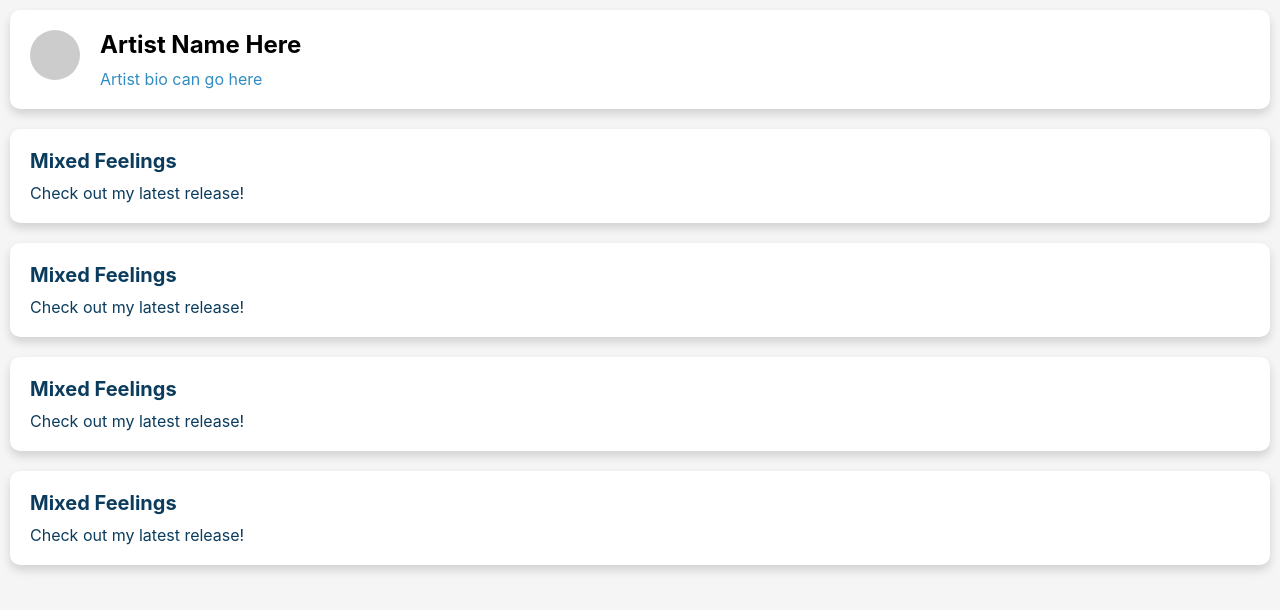
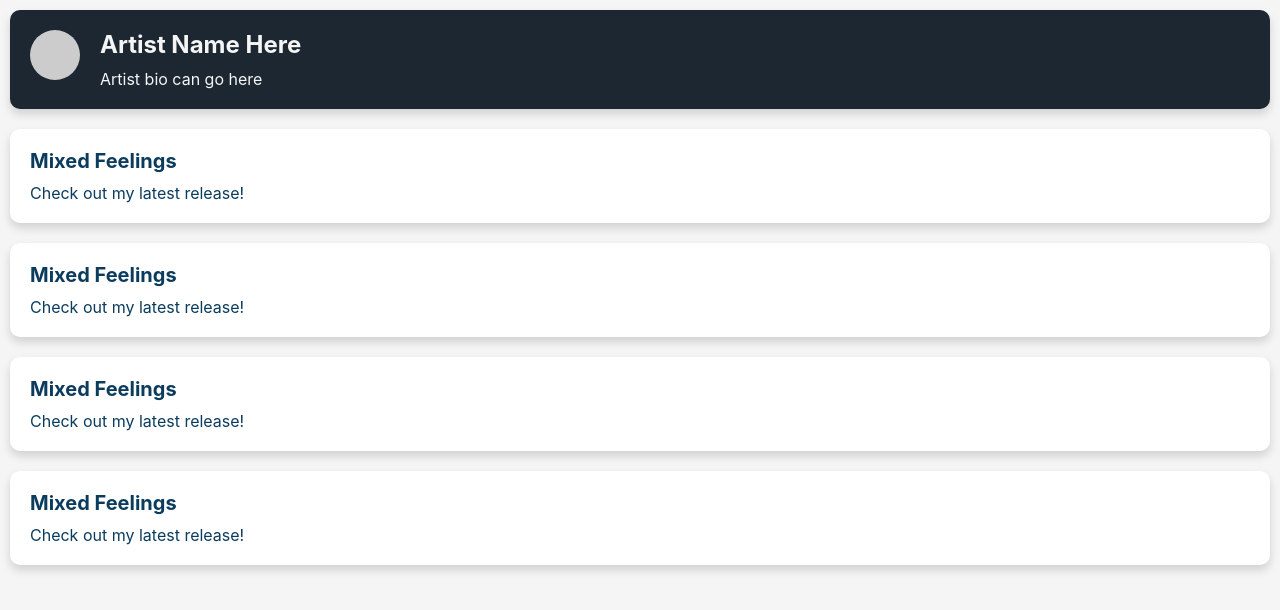
Before and after one commit to savoydev/biocard, a React (Create React App) app: page / in a window 1280 px wide. Shown: the top 610 px of the page. Built offline with nearby package versions, Linux system fonts and the light colour scheme.

Commit message:
changed colors

```diff
--- a/src/components/UserCard.js
+++ b/src/components/UserCard.js
@@ -3,7 +3,7 @@ import styled from "styled-components";
 import COLORS from "../constants/Colors";
 
 const StyledUserCard = styled.div`
-  background-color: #fff;
+  background-color: ${COLORS.IVORY_BLACK};
   border-radius: 10px;
   box-shadow: 0px 5px 10px rgba(0, 0, 0, 0.15);
   padding: 20px;
@@ -19,10 +19,11 @@ const UserName = styled.div`
   font-size: 1.5rem;
   font-weight: bold;
   margin-bottom: 10px;
+  color: ${COLORS.EGGSHELL};
 `;
 
 const UserDescription = styled.div`
-  color: ${COLORS.SKY_BLUE};
+  color: ${COLORS.EGGSHELL};
   font-size: 1rem;
 `;
 
```
